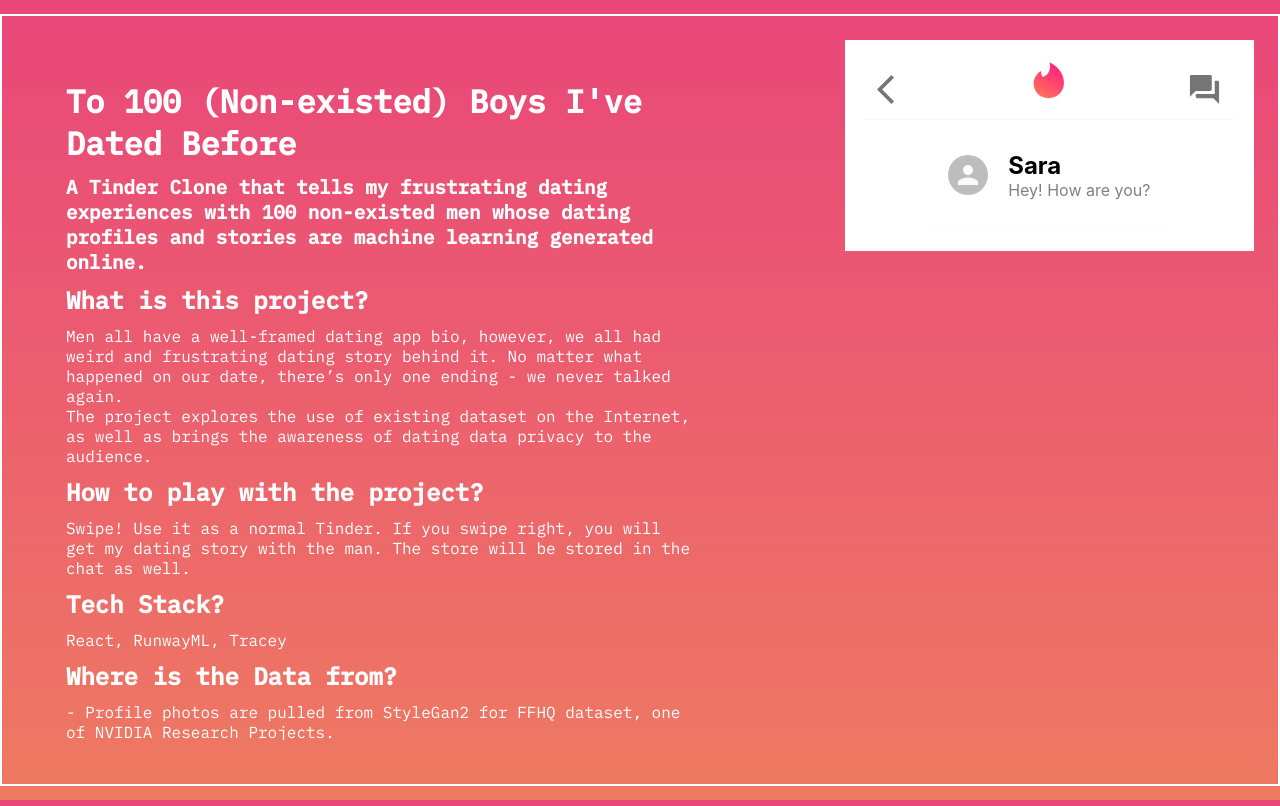
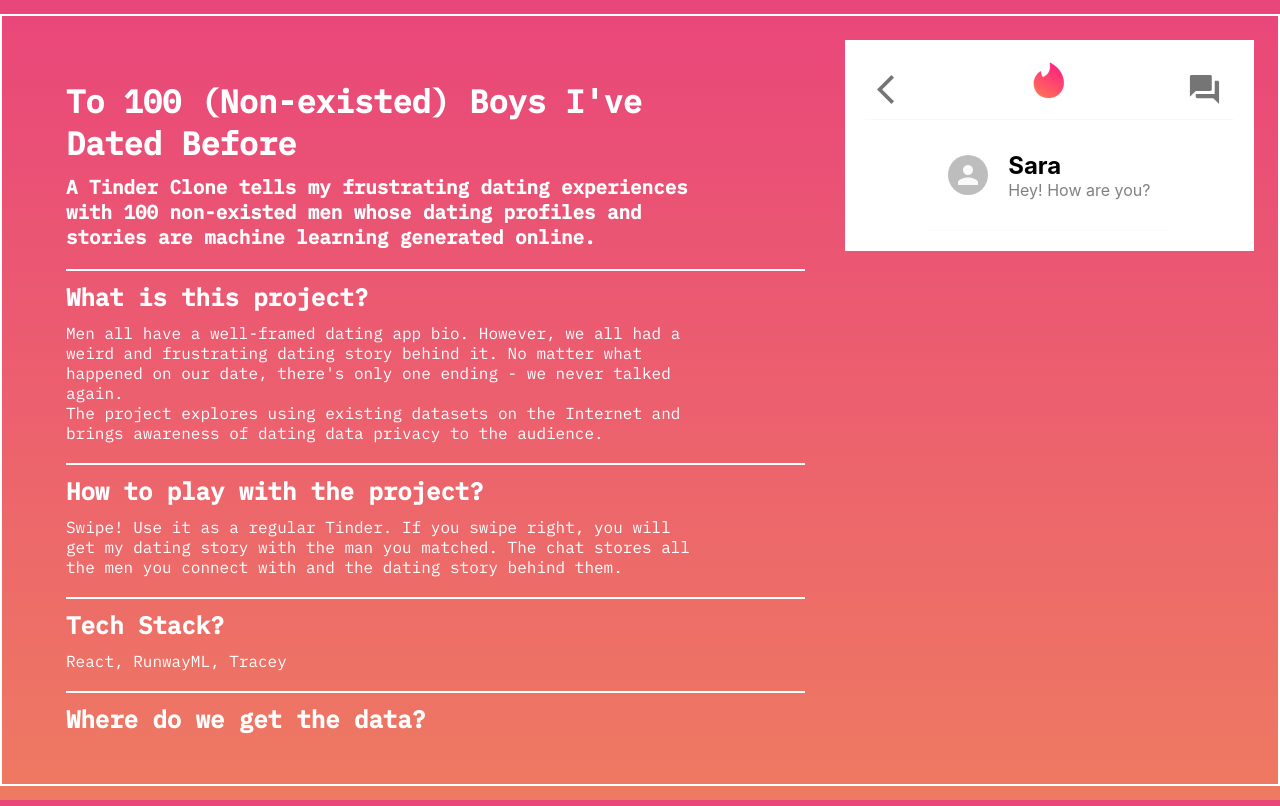
Before and after one commit to zeyaoli/To-100-non-existed-boys-Ive-dated-before, a React (Create React App) app: page /chat in a window 1280 px wide. Built offline with nearby package versions, Linux system fonts and the light colour scheme.

Commit message:
update style

```diff
--- a/src/App.css
+++ b/src/App.css
@@ -32,7 +32,7 @@
   align-items: center;
 }
 
-@media only screen and (max-width: 850px) {
+@media only screen and (max-width: 1024px) {
   .app {
     display: flex;
     flex-direction: column;
@@ -46,6 +46,7 @@
     display: flex;
     padding: 0;
     flex-direction: column;
+    width: 90vw;
   }
 }
 
--- a/src/components/About.css
+++ b/src/components/About.css
@@ -1,17 +1,27 @@
+.folded {
+  border-top: 2px #ffffff solid;
+  margin: 20px 0;
+}
+
 .about > h1 {
   margin-bottom: 10px;
   width: 85%;
 }
 
 .about > h3 {
+  margin-top: 10px;
   font-size: 1.2rem;
   width: 85%;
 }
 
-.about > h2 {
+.folded > h2 {
   margin: 10px 0;
 }
 
-.about > p {
+.folded > p {
   width: 85%;
 }
+
+.folded > p > li {
+  margin: 5px 0;
+}
--- a/src/components/About.js
+++ b/src/components/About.js
@@ -6,50 +6,65 @@
     <div className='about'>
       <h1>To 100 (Non-existed) Boys I've Dated Before</h1>
       <h3>
-        A Tinder Clone that tells my frustrating dating experiences with 100
+        A Tinder Clone tells my frustrating dating experiences with 100
         non-existed men whose dating profiles and stories are machine learning
         generated online.
       </h3>
+      <div className='folded'>
         <h2>What is this project?</h2>
         <p>
-        Men all have a well-framed dating app bio, however, we all had weird and
-        frustrating dating story behind it. No matter what happened on our date,
-        there’s only one ending - we never talked again. <br />
-        The project explores the use of existing dataset on the Internet, as
-        well as brings the awareness of dating data privacy to the audience.
+          Men all have a well-framed dating app bio. However, we all had a weird
+          and frustrating dating story behind it. No matter what happened on our
+          date, there's only one ending - we never talked again. <br />
+          The project explores using existing datasets on the Internet and
+          brings awareness of dating data privacy to the audience.
         </p>
+      </div>
+      <div className='folded'>
         <h2>How to play with the project?</h2>
         <p>
-        Swipe! Use it as a normal Tinder. If you swipe right, you will get my
-        dating story with the man. The store will be stored in the chat as well.
+          Swipe! Use it as a regular Tinder. If you swipe right, you will get my
+          dating story with the man you matched. The chat stores all the men you
+          connect with and the dating story behind them.
         </p>
+      </div>
+      <div className='folded'>
         <h2> Tech Stack? </h2>
         <p> React, RunwayML, Tracey</p>
-      <h2>Where is the Data from?</h2>
+      </div>
+      <div className='folded'>
+        <h2>Where do we get the data?</h2>
         <p>
-        - Profile photos are pulled from StyleGan2 for{" "}
-        <a href='https://github.com/NVlabs/stylegan2'>FFHQ dataset</a>, one of
-        NVIDIA Research Projects. <br />- Names are aggregated from the data
-        from{" "}
+          <li>
+            Profile photos are from StyleGan2 for{" "}
+            <a href='https://github.com/NVlabs/stylegan2'>FFHQ dataset</a>, one
+            of NVIDIA Research Projects.
+          </li>
+          <li>
+            Names are aggregated from{" "}
             <a href='http://www.ssa.gov/OACT/babynames/'>
               the social security administration
-        </a>{" "}
+            </a>
             .
-        <br /> - Dating Bio and Stories:
+          </li>
+          <li>
+            Dating Bio is trained from{" "}
             <a href='https://www.kaggle.com/andrewmvd/okcupid-profiles'>
               Ok-Cupid profiles datasets
             </a>{" "}
             from Kaggle, where contains around 60k users' dating profile
-        information. From the open ended questions, we picked three most related
-        ones, bio, fun fact and “what are you looking for” Then, we trained the
-        models with GPT2 using Runway ML. <br />
-        The bio is from the trained result directly while for the popup stories,
-        we hand-picked data from both fun fact and “what are you looking for”
-        models using prompts like”you are”,”what”,”I don’t like”etc., then, we
-        took the data to CFG and generated the stories with a certain grammar:
-        we (did an dating activity), (at one point), he said’(from the fun fact
-        and what are you looking for)’ We never (talked/met) again.
+            information. From the open-ended questions, we picked the three most
+            related ones, bio, fun fact, and "what are you looking for" Then, we
+            trained the models with GPT2 using Runway ML.
+            <li>
+              Dating stories are trained from the 'what are you looking for' and
+              fun fact categories of the Ok-Cupid profiles dataset. We put the
+              training result into Tracey, a context-free grammar, and generated
+              the story with particular grammar.
+            </li>
+          </li>
         </p>
+      </div>
     </div>
   );
 };
--- a/src/components/TinderCards.css
+++ b/src/components/TinderCards.css
@@ -46,15 +46,21 @@
   align-items: center;
 }
 
-@media only screen and (max-width: 850px) {
+@media only screen and (max-width: 1024px) {
   .card {
-    width: 100vw;
-    height: 70vh;
+    width: 47.5vw;
+    /* height: 70vh; */
   }
   .tinderCards__cardContainer {
     display: flex;
     justify-content: space-around;
-    margin-top: 4vh;
+  }
+}
+
+@media only screen and (max-width: 600px) {
+  .card {
+    width: 70vw;
+    /* height: 70vh; */
   }
 }
 
```
Also changed, not shown: 1 other file (tests, documents, lock files or other folders). Lines whose indentation alone changed are shown as unchanged.
